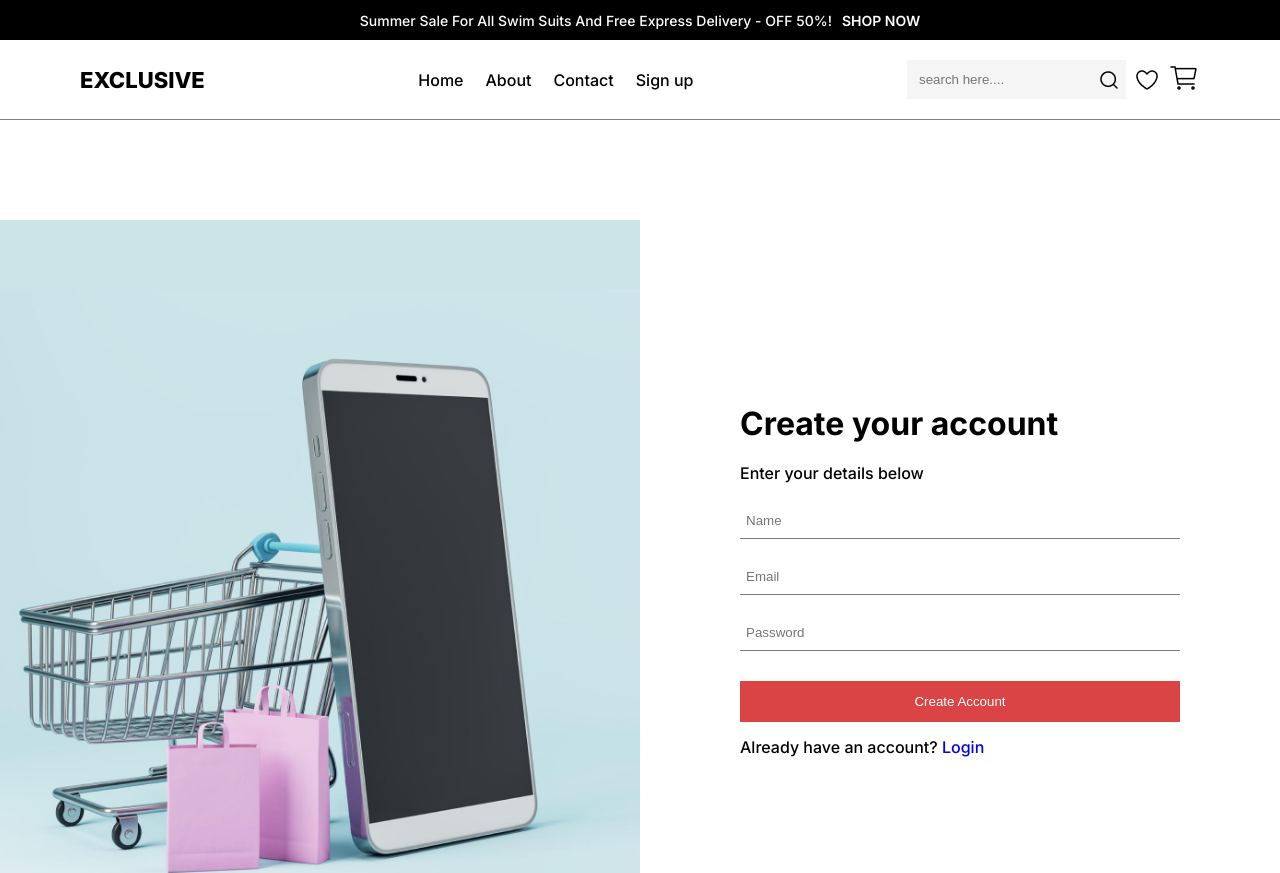
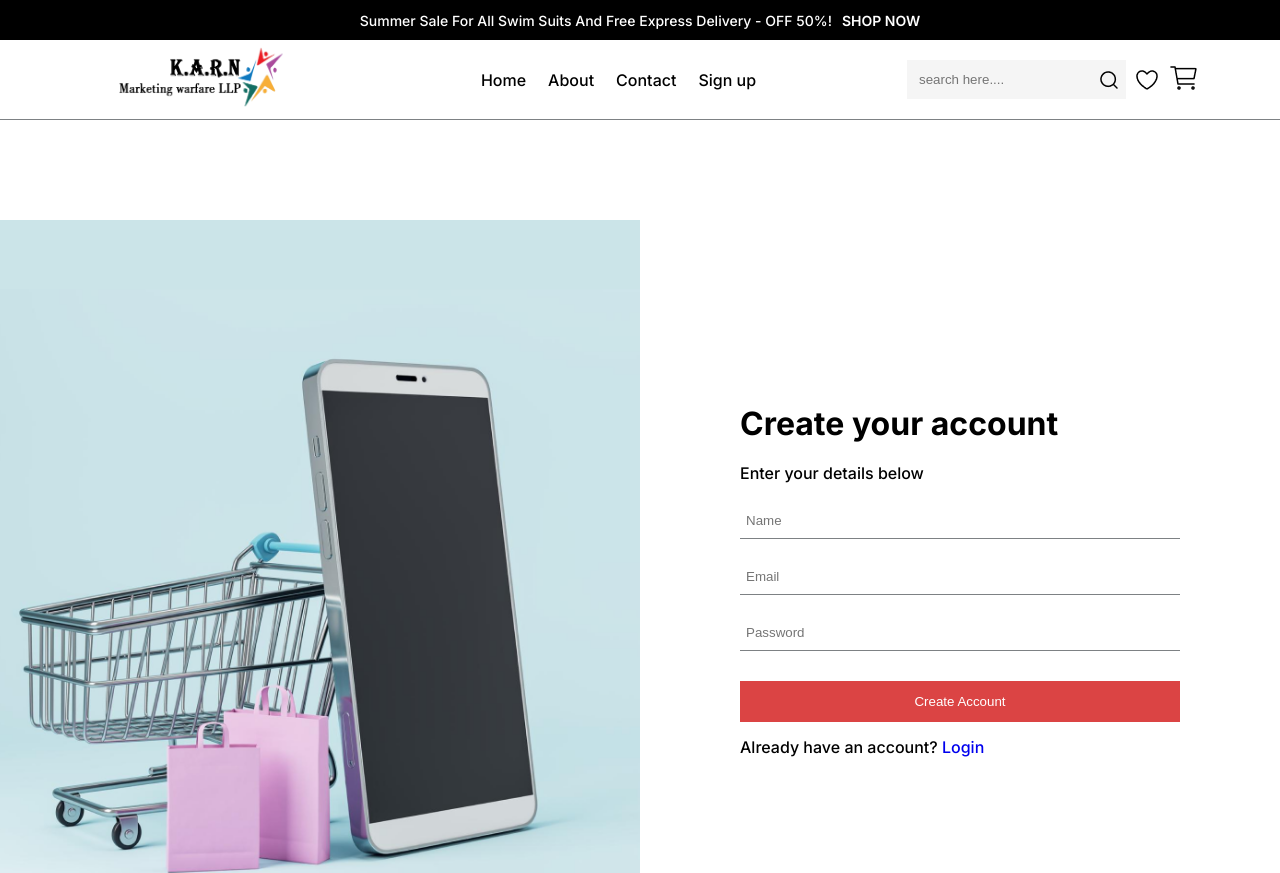
Before and after one commit to pranaybad/sub, a plain HTML site: page sign-up.html in a window 1280 px wide. Shown: the top 873 px of the page. Drawn offline with nearby package versions, Linux system fonts and the light colour scheme.

Commit message:
first comit

```diff
--- a/sign-up.html
+++ b/sign-up.html
@@ -24,7 +24,9 @@
     </div>
     <nav class="nav">
         <div class="container nav_container">
-            <a href="#" class="nav_logo">EXCLUSIVE</a>
+            <a href="#" class="nav_logo">
+                <img src="./karnblacklogo.png" alt="" style="width: 250px;">
+            </a>
             <ul class="nav_list">
                 <li class="nav_item"><a href="/" class="nav_link">Home</a></li>
                 <li class="nav_item"><a href="#" class="nav_link">About</a></li>
```
